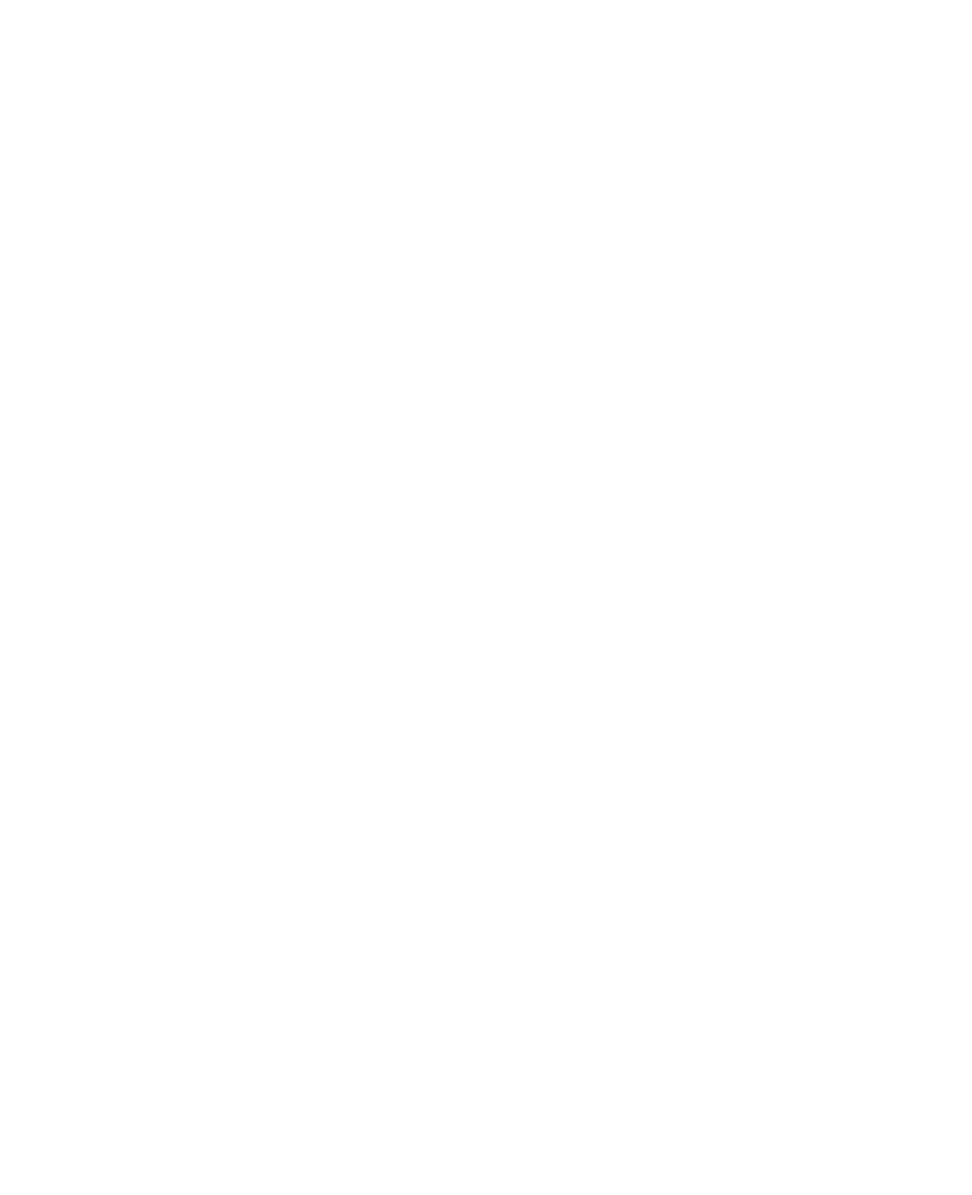
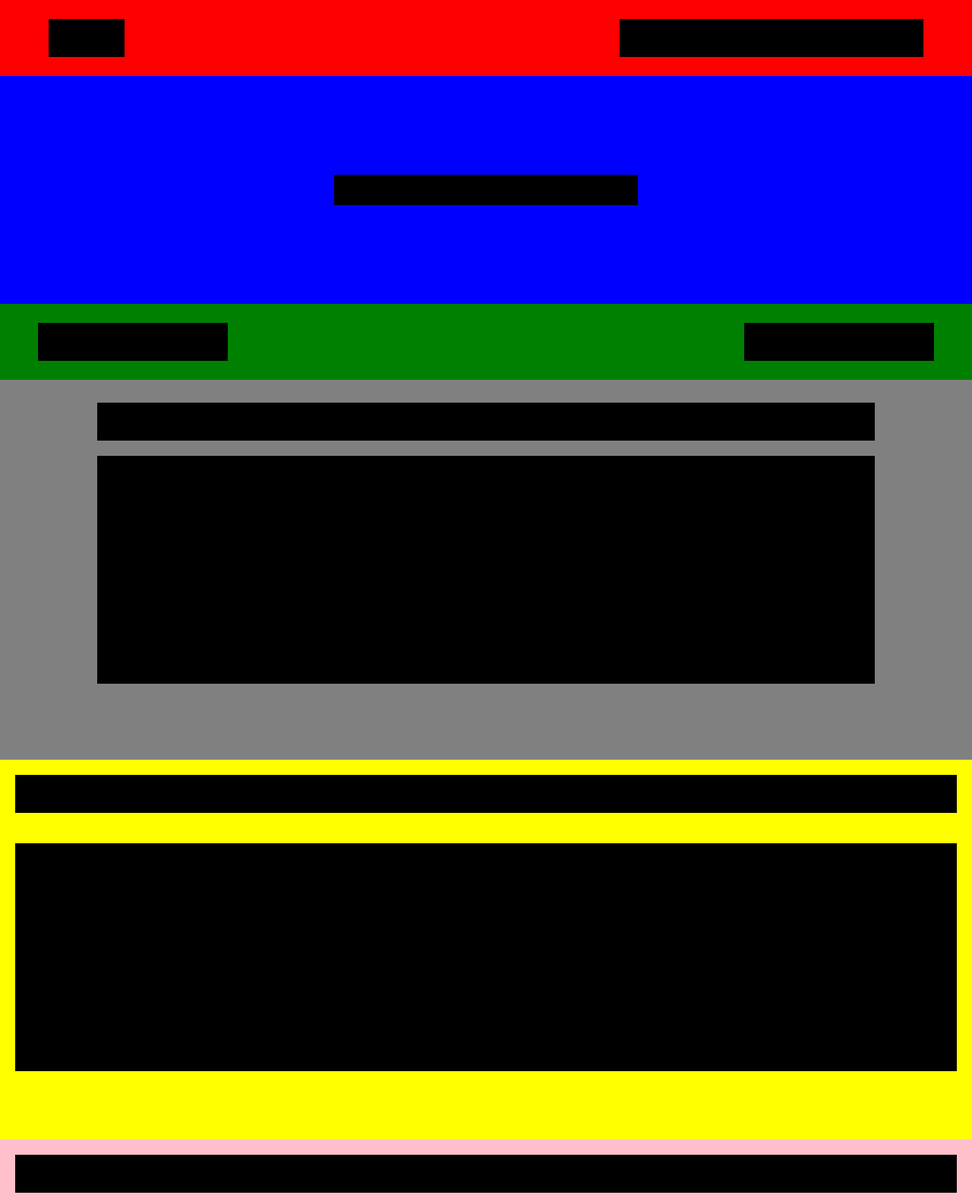
Before and after one commit to ariju/study, a plain HTML site: page index.html in a window 1280 px wide. Shown: the top 1573 px of the page at 76% size. Before the commit the page ends 800 px from the top, so only its background shows below. Drawn offline with Linux system fonts and the light colour scheme.

Commit message:
レイアウト

```diff
--- /dev/null
+++ b/css/styles.css
@@ -0,0 +1,164 @@
+/* body共通 */
+body {
+  margin: 0;
+}
+
+/* ヘッダーここから */
+header {
+  background: red;
+  height: 100px;
+  padding: 0 5%;
+  display: flex;
+  align-items: center;
+  justify-content: space-between;
+}
+
+header .header_title {
+  height: 50px;
+  width: 100px;
+  background: black;
+}
+
+header nav {
+  height: 50px;
+  width: 400px;
+  background: black;
+}
+
+/* fvここから */
+.firstview {
+  background: blue;
+  height: 300px;
+  display: flex;
+}
+
+.firstview .firstview_title {
+  background: black;
+  margin: auto;
+  height: 40px;
+  width: 400px;
+}
+
+/* 自己紹介ここから */
+.aboutme {
+  background: green;
+  height: 100px;
+  padding: 0 50px;
+  display: flex;
+  align-items: center;
+  justify-content: space-between;
+}
+
+.aboutme .aboutme_title {
+  background: black;
+  height: 50px;
+  width: 250px;
+}
+
+.aboutme .aboutme_second {
+  background: black;
+  height: 50px;
+  width: 250px;
+}
+
+/* スキルここから */
+.skill {
+  background: gray;
+  height: 500px;
+  display: flex;
+  flex-direction: column;
+}
+
+.skill .skill_top {
+  background: black;
+  height: 50px;
+  width: 80%;
+  margin: 0 auto;
+  margin-top: 30px;
+}
+
+.skill .skill_second {
+  background: black;
+  height: 300px;
+  width: 80%;
+  margin: 20px auto;
+}
+
+/* 作品ここから */
+.works {
+  background: yellow;
+  height: 500px;
+  display: flex;
+  flex-direction: column;
+}
+
+.works .works_title {
+  height: 50px;
+  background: black;
+  margin: 20px;
+}
+
+.works .works_second {
+  background: black;
+  height: 300px;
+  margin: 20px;
+}
+
+/* 経歴ここから */
+.timeline {
+  background: pink;
+  height: 500px;
+  display: flex;
+  flex-direction: column;
+}
+
+.timeline .timeline_title {
+  background: black;
+  height: 50px;
+  margin: 20px;
+}
+
+.timeline .timeline_second {
+  background: black;
+  height: 300px;
+  margin: 20px;
+}
+
+/* 問合せここから */
+.contack {
+  background: skyblue;
+  height: 500px;
+  display: flex;
+  flex-direction: column;
+}
+
+.contack .contack_title {
+  background: black;
+  height: 20px;
+  margin: 10px;
+}
+
+.contack .contack_second {
+  background: black;
+  height: 300px;
+  margin: 20px;
+}
+
+/* フッターここから */
+footer {
+  background: navy;
+  height: 100px;
+  display: flex;
+  flex-direction: column;
+}
+
+footer .footer_title {
+  background: black;
+  width: 300px;
+  height: 20px;
+  margin: 10px auto;
+}
+
+footer .footer_second {
+  margin: 0 auto;
+}
--- a/index.html
+++ b/index.html
@@ -4,8 +4,68 @@
   <meta charset="UTF-8">
   <meta name="viewport" content="width=device-width, initial-scale=1.0">
   <title>study</title>
+  <link rel="stylesheet" href="css/styles.css">
 </head>
 <body>
+  <!-- ヘッダーここから -->
+  <header>
+    <!-- タイトルの部屋の作成 -->
+    <div class="header_title">
 
+    </div>
+    <!-- ナビゲーションの部屋の作成 -->
+    <nav>
+
+    </nav>
+  </header>
+  <!-- ヘッダーここまで -->
+
+  <!-- fvここから -->
+  <div class="firstview">
+    <div class="firstview_title"></div>
+  </div>
+  <!-- fvここまで -->
+
+  <!-- 自己紹介ここから -->
+  <div class="aboutme">
+    <div class="aboutme_title"></div>
+    <div class="aboutme_second"></div>
+  </div>
+  <!-- 自己紹介ここまで -->
+
+  <!-- スキルここから -->
+  <div class="skill">
+    <div class="skill_top"></div>
+    <div class="skill_second"></div>
+  </div>
+  <!-- スキルここまで -->
+
+  <!-- 実績ここから -->
+  <div class="works">
+    <div class="works_title"></div>
+    <div class="works_second"></div>
+  </div>
+  <!-- 実績ここまで -->
+
+  <!-- 経歴ここから -->
+  <div class="timeline">
+    <div class="timeline_title"></div>
+    <div class="timeline_second"></div>
+  </div>
+  <!-- 経歴ここまで -->
+
+  <!-- フォームここから -->
+  <div class="contack">
+    <div class="contack_title"></div>
+    <div class="contack_second"></div>
+  </div>
+  <!-- フォームここまで -->
+
+  <!-- フッターここから -->
+  <footer>
+    <div class="footer_title"></div>
+    <div class="footer_second">Katsuya Masaka © 2020. All Right Reserved, </div>
+  </footer>
+  <!-- フッターここまで -->
 </body>
 </html>
```
Also changed, not shown: img/1.jpg (added), img/2.jpg (added), img/3.jpg (added), img/aboutme.jpg (added), 2 other files.
